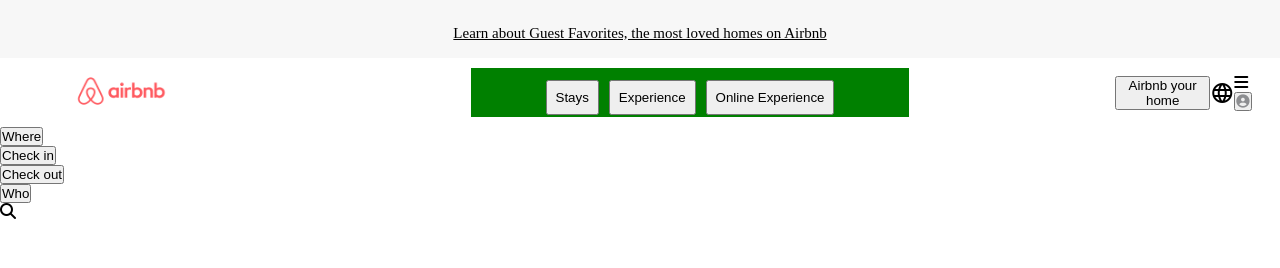
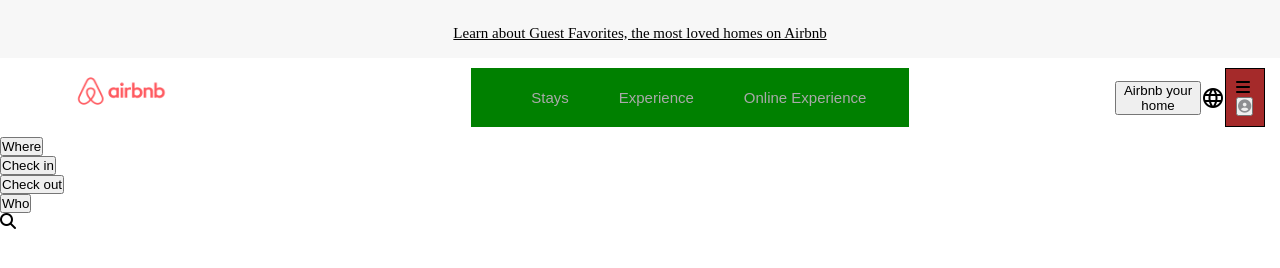
Before and after one commit to TseyiMayuku/Airbnb_Clone_Html-css, a website: page public/index.html in a window 1280 px wide. Drawn offline with nearby package versions, Linux system fonts and the light colour scheme.

Commit message:
Update index.css

```diff
--- a/public/index.css
+++ b/public/index.css
@@ -38,10 +38,9 @@
 .midNavbar{
     display: flex;
     align-items: center;
-    gap: 10px;
+    gap: 20px;
     width :35%;
-    font-size: 35px;
-    justify-content: center;
+    padding-left: 45px;
     background: green;
 }
 
@@ -50,8 +49,27 @@
 }
 
 .NewMidNavbar button{
-    padding: 8px;
+    padding: 8px 15px;
+    font-size: 15px;
+    border-radius: 25px;
+    color: darkgray;
+    border: none;
+    background-color: transparent;
 }
+
+.NewMidNavbar button:hover{
+    background-color: lightgray;
+    color: rgb(133, 129, 129);
+    font-weight: 600;
+}
+
+.NewMidNavbar button:active{
+    color: rgb(20, 19, 19);
+}
+
+/* Navmiddle section */
+
+/* Rightend Navsection */
 
 .RENavbar{
     /* background-color: red; */
@@ -60,3 +78,11 @@
     align-items: center;
     justify-content: space-between;
 }
+
+
+.RENavbar .userMenu{
+    width: 30%;
+    padding: 10px;
+    border: 1px solid black;
+    background-color: brown;
+}
```
